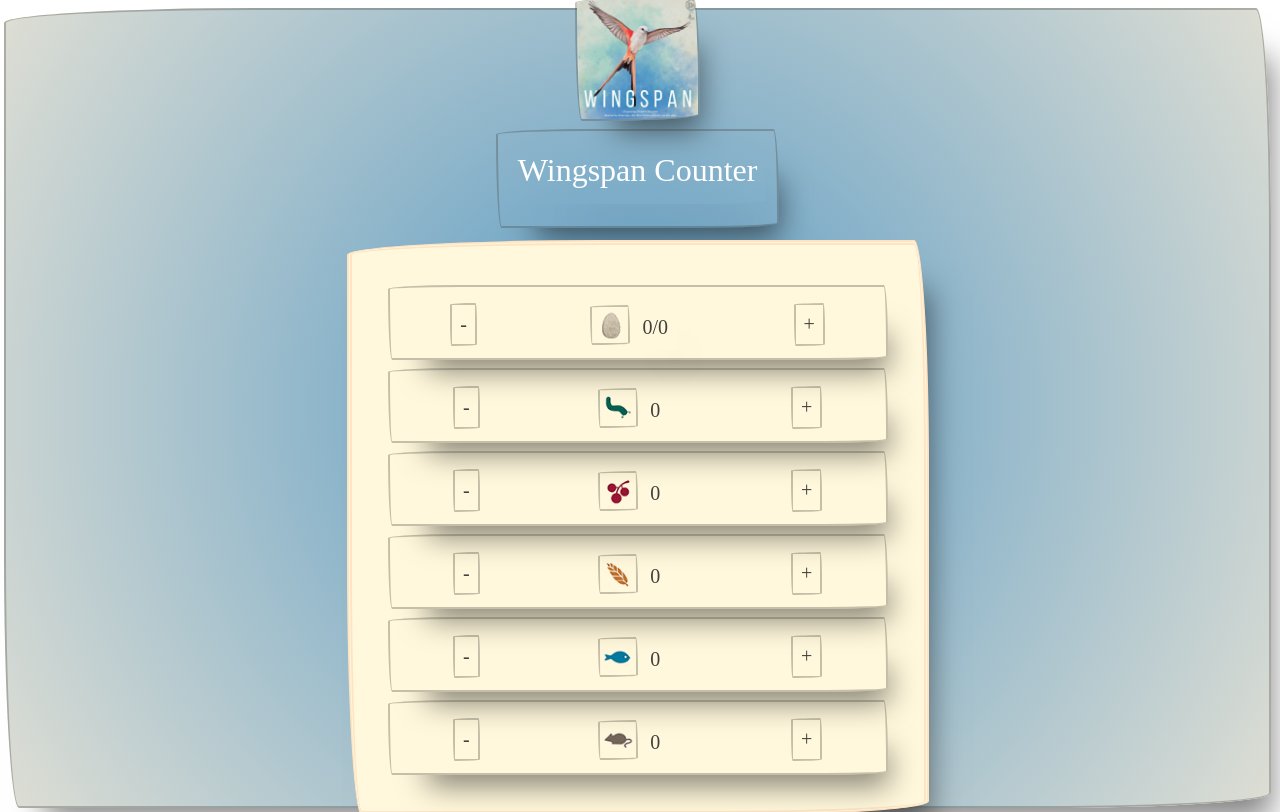
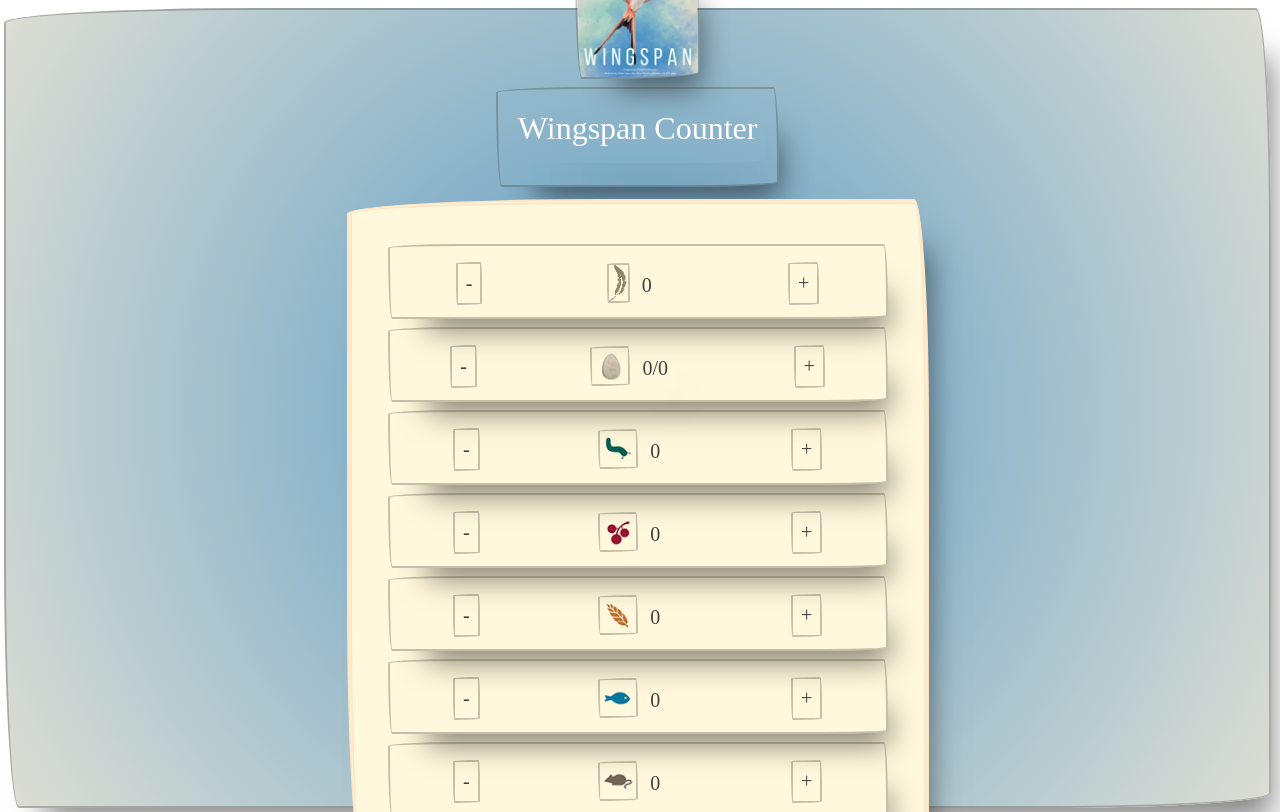
Before and after one commit to VincentHChoy/vue-wingspan, a Vue app: page / in a window 1280 px wide. Built offline with nearby package versions, Linux system fonts and the light colour scheme; a web font is replaced by a local one.

Commit message:
adds the feather point resources

```diff
--- a/src/components/Resources.vue
+++ b/src/components/Resources.vue
@@ -8,6 +8,7 @@
 export default {
 data() {
   return {
+    feather:0,
     egg:0,
     bug:0,
     cherry:0,
@@ -21,6 +22,7 @@
 
 <template>
   <section class="resources">
+    <Food filename="feather.png" :resource="feather" />
     <Food filename="egg.png" :egg=true :method="minus" :resource=egg />
     <Food filename="bug.png" :resource="bug"/>
     <Food filename="cherry.png" :resource="cherry"/>
```
Also changed, not shown: src/components/icons/feather.png (added).
